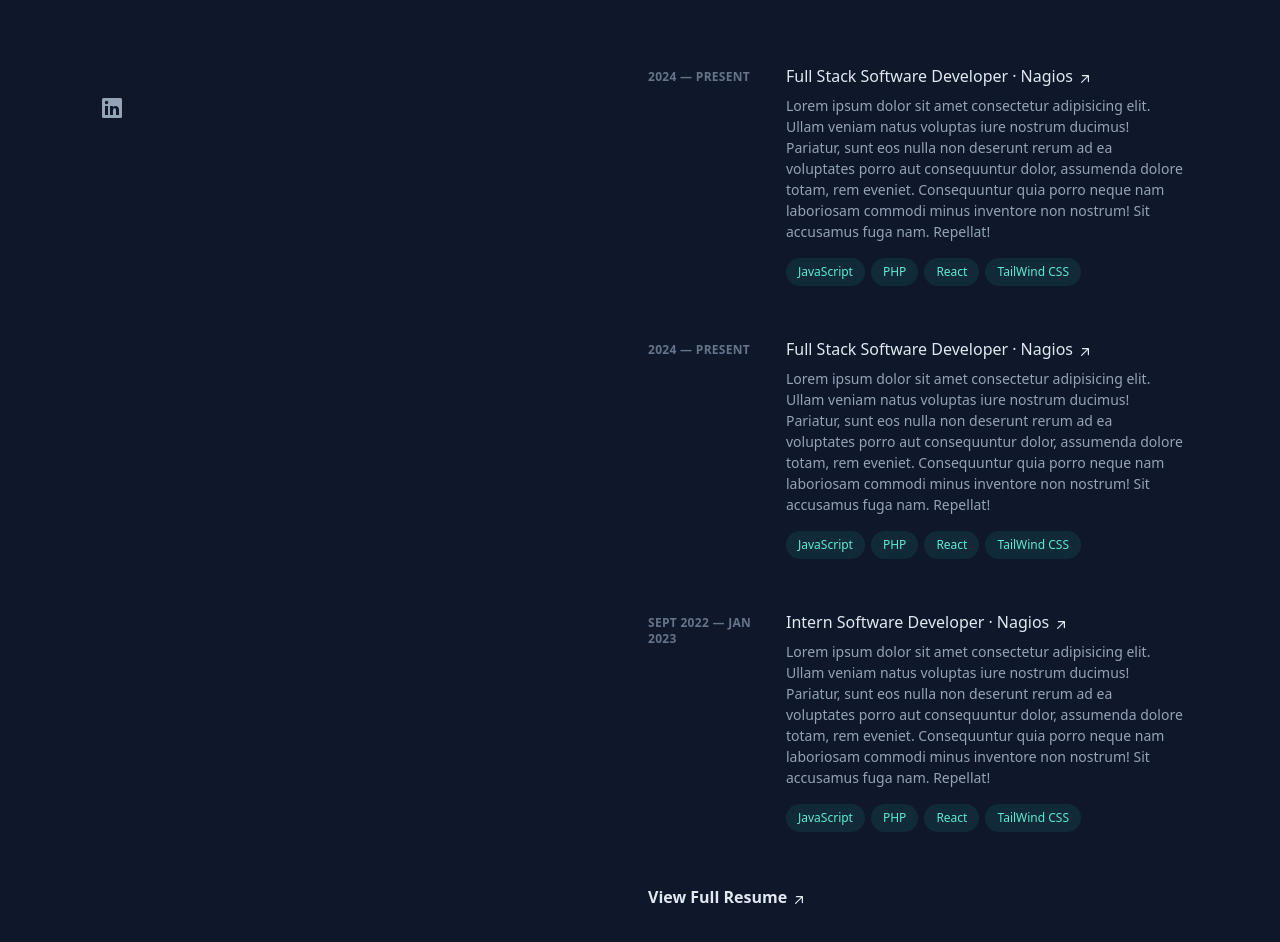
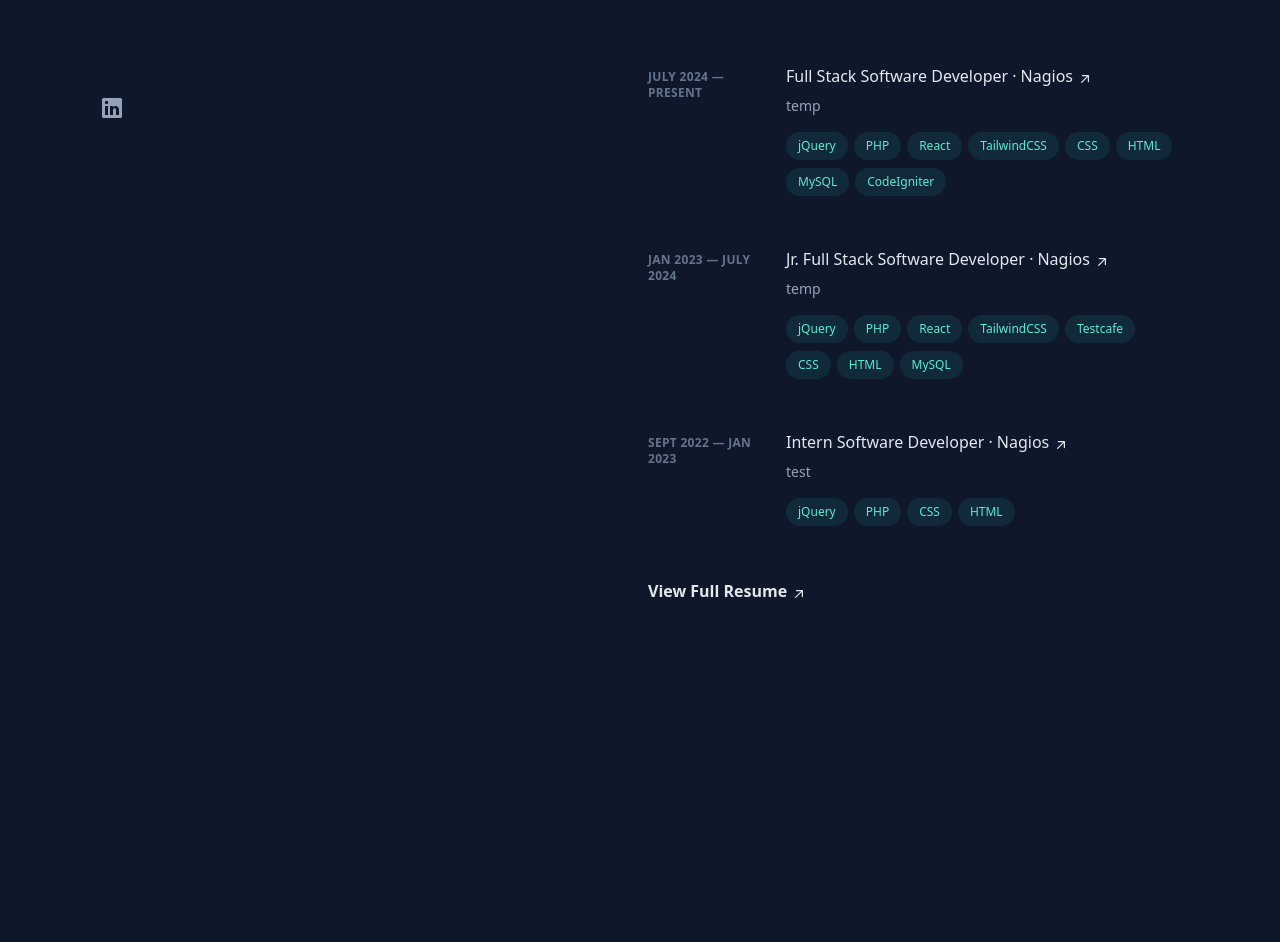
Before and after one commit to SandorGardil/portfolio, a React (Vite) app: page / in a window 1280 px wide. Shown: the part 580-1522 px from the top of the page. After the commit the page ends 1424 px from the top, so only its background shows below. Built offline with nearby package versions, Linux system fonts and the light colour scheme.

Commit message:
componentize the experience items and some fixes to spotlight. Spotlight still needs to be fixed on scroll

```diff
--- a/src/App.tsx
+++ b/src/App.tsx
@@ -9,6 +9,7 @@
   TooltipProvider,
   TooltipTrigger,
 } from "../src/components/ui/tooltip"
+import ExperienceItem from "./components/ui/experience-item"
 import Navigation from "./components/ui/navigation"
 import Spotlight from "./components/ui/spotlight"
 
@@ -59,7 +60,54 @@
                 </div>
                 <div>
                   <ol className="group/list">
-                    <li className="mb-12">
+                    <ExperienceItem
+                      dateRange={"July 2024 — Present"}
+                      companyName={"Nagios"}
+                      companyUrl={"https://www.nagios.com/"}
+                      jobTitle={"Full Stack Software Developer"}
+                      description={"temp"}
+                      technologies={[
+                        { name: "jQuery"},
+                        { name: "PHP"},
+                        { name: "React"},
+                        { name: "TailwindCSS"},
+                        { name: "CSS"},
+                        { name: "HTML"},
+                        { name: "MySQL"},
+                        { name: "CodeIgniter"}
+                      ]}
+                    />
+                    <ExperienceItem
+                      dateRange={"Jan 2023 — July 2024"}
+                      companyName={"Nagios"}
+                      companyUrl={"https://www.nagios.com/"}
+                      jobTitle={"Jr. Full Stack Software Developer"}
+                      description={"temp"}
+                      technologies={[
+                        { name: "jQuery"},
+                        { name: "PHP"},
+                        { name: "React"},
+                        { name: "TailwindCSS"},
+                        { name: "Testcafe"},
+                        { name: "CSS"},
+                        { name: "HTML"},
+                        { name: "MySQL"}
+                      ]}
+                    />
+                    <ExperienceItem
+                      dateRange={"Sept 2022 — Jan 2023"}
+                      companyName={"Nagios"}
+                      companyUrl={"https://www.nagios.com/"}
+                      jobTitle={"Intern Software Developer"}
+                      description={"test"}
+                      technologies={[
+                        { name: "jQuery"},
+                        { name: "PHP"},
+                        { name: "CSS"},
+                        { name: "HTML"}
+                      ]}
+                    />
+                    {/* <li className="mb-12">
                       <div className="group relative grid pb-1 transition-all sm:grid-cols-8 sm:gap-8 md:gap-4 lg:hover:!opacity-100 lg:group-hover/list:opacity-50">
                         <div className="absolute -inset-x-4 -inset-y-4 z-0 hidden rounded-md transition motion-reduce:transition-none lg:-inset-x-6 lg:block lg:group-hover:bg-slate-800/50 lg:group-hover:shadow-[inset_0_1px_0_0_rgba(148,163,184,0.1)] lg:group-hover:drop-shadow-lg"></div>
                         <header className="z-10 mb-2 mt-1 text-xs font-semibold uppercase tracking-wide text-slate-500 sm:col-span-2" aria-label="2024 to Present">2024 — Present</header>
@@ -71,7 +119,7 @@
                                 <span>Full Stack Software Developer ·
                                   <span className="inline-block ml-1">Nagios
                                     <svg xmlns="http://www.w3.org/2000/svg" viewBox="0 0 20 20" fill="currentColor" className="inline-block h-4 w-4 shrink-0 transition-transform group-hover/link:-translate-y-1 group-hover/link:translate-x-1 group-focus-visible/link:-translate-y-1 group-focus-visible/link:translate-x-1 motion-reduce:transition-none ml-1 translate-y-px" aria-hidden="true">
-                                      <path fill-rule="evenodd" d="M5.22 14.78a.75.75 0 001.06 0l7.22-7.22v5.69a.75.75 0 001.5 0v-7.5a.75.75 0 00-.75-.75h-7.5a.75.75 0 000 1.5h5.69l-7.22 7.22a.75.75 0 000 1.06z" clip-rule="evenodd"></path>
+                                      <path fillRule="evenodd" d="M5.22 14.78a.75.75 0 001.06 0l7.22-7.22v5.69a.75.75 0 001.5 0v-7.5a.75.75 0 00-.75-.75h-7.5a.75.75 0 000 1.5h5.69l-7.22 7.22a.75.75 0 000 1.06z" clipRule="evenodd"></path>
                                     </svg>
                                   </span>
                                 </span>
@@ -87,71 +135,11 @@
                           </ul>
                         </div>
                       </div>
-                    </li>
-
-                    <li className="mb-12">
-                      <div className="group relative grid pb-1 transition-all sm:grid-cols-8 sm:gap-8 md:gap-4 lg:hover:!opacity-100 lg:group-hover/list:opacity-50">
-                        <div className="absolute -inset-x-4 -inset-y-4 z-0 hidden rounded-md transition motion-reduce:transition-none lg:-inset-x-6 lg:block lg:group-hover:bg-slate-800/50 lg:group-hover:shadow-[inset_0_1px_0_0_rgba(148,163,184,0.1)] lg:group-hover:drop-shadow-lg"></div>
-                        <header className="z-10 mb-2 mt-1 text-xs font-semibold uppercase tracking-wide text-slate-500 sm:col-span-2" aria-label="2024 to Present">2024 — Present</header>
-                        <div className="z-10 sm:col-span-6">
-                          <h3 className="font-medium leading-snug text-slate-200">
-                            <div>
-                              <a className="inline-flex items-baseline font-medium leading-tight text-slate-200 hover:text-teal-300 focus-visible:text-teal-300  group/link text-base" href="https://www.nagios.com/" target="_blank" rel="noreferrer noopener" aria-label="Full Stack Developer, Accessibility at Nagios (opens in a new tab)">
-                                <span className="absolute -inset-x-4 -inset-y-2.5 hidden rounded md:-inset-x-6 md:-inset-y-4 lg:block"></span>
-                                <span>Full Stack Software Developer ·
-                                  <span className="inline-block ml-1">Nagios
-                                    <svg xmlns="http://www.w3.org/2000/svg" viewBox="0 0 20 20" fill="currentColor" className="inline-block h-4 w-4 shrink-0 transition-transform group-hover/link:-translate-y-1 group-hover/link:translate-x-1 group-focus-visible/link:-translate-y-1 group-focus-visible/link:translate-x-1 motion-reduce:transition-none ml-1 translate-y-px" aria-hidden="true">
-                                      <path fill-rule="evenodd" d="M5.22 14.78a.75.75 0 001.06 0l7.22-7.22v5.69a.75.75 0 001.5 0v-7.5a.75.75 0 00-.75-.75h-7.5a.75.75 0 000 1.5h5.69l-7.22 7.22a.75.75 0 000 1.06z" clip-rule="evenodd"></path>
-                                    </svg>
-                                  </span>
-                                </span>
-                              </a>
-                            </div>
-                          </h3>
-                          <p className="mt-2 text-sm leading-normal">Lorem ipsum dolor sit amet consectetur adipisicing elit. Ullam veniam natus voluptas iure nostrum ducimus! Pariatur, sunt eos nulla non deserunt rerum ad ea voluptates porro aut consequuntur dolor, assumenda dolore totam, rem eveniet. Consequuntur quia porro neque nam laboriosam commodi minus inventore non nostrum! Sit accusamus fuga nam. Repellat!</p>
-                          <ul className="mt-2 flex flex-wrap" aria-label="Technologies used">
-                            <li className="mr-1.5 mt-2"><div className="flex items-center rounded-full bg-teal-400/10 px-3 py-1 text-xs font-medium leading-5 text-teal-300 ">JavaScript</div></li>
-                            <li className="mr-1.5 mt-2"><div className="flex items-center rounded-full bg-teal-400/10 px-3 py-1 text-xs font-medium leading-5 text-teal-300 ">PHP</div></li>
-                            <li className="mr-1.5 mt-2"><div className="flex items-center rounded-full bg-teal-400/10 px-3 py-1 text-xs font-medium leading-5 text-teal-300 ">React</div></li>
-                            <li className="mr-1.5 mt-2"><div className="flex items-center rounded-full bg-teal-400/10 px-3 py-1 text-xs font-medium leading-5 text-teal-300 ">TailWind CSS</div></li>
-                          </ul>
-                        </div>
-                      </div>
-                    </li>
-
-                    <li className="mb-12">
-                      <div className="group relative grid pb-1 transition-all sm:grid-cols-8 sm:gap-8 md:gap-4 lg:hover:!opacity-100 lg:group-hover/list:opacity-50">
-                        <div className="absolute -inset-x-4 -inset-y-4 z-0 hidden rounded-md transition motion-reduce:transition-none lg:-inset-x-6 lg:block lg:group-hover:bg-slate-800/50 lg:group-hover:shadow-[inset_0_1px_0_0_rgba(148,163,184,0.1)] lg:group-hover:drop-shadow-lg"></div>
-                        <header className="z-10 mb-2 mt-1 text-xs font-semibold uppercase tracking-wide text-slate-500 sm:col-span-2" aria-label="2024 to Present">Sept 2022 — Jan 2023</header>
-                        <div className="z-10 sm:col-span-6">
-                          <h3 className="font-medium leading-snug text-slate-200">
-                            <div>
-                              <a className="inline-flex items-baseline font-medium leading-tight text-slate-200 hover:text-teal-300 focus-visible:text-teal-300  group/link text-base" href="https://www.nagios.com/" target="_blank" rel="noreferrer noopener" aria-label="Full Stack Developer, Accessibility at Nagios (opens in a new tab)">
-                                <span className="absolute -inset-x-4 -inset-y-2.5 hidden rounded md:-inset-x-6 md:-inset-y-4 lg:block"></span>
-                                <span>Intern Software Developer ·
-                                  <span className="inline-block ml-1">Nagios
-                                    <svg xmlns="http://www.w3.org/2000/svg" viewBox="0 0 20 20" fill="currentColor" className="inline-block h-4 w-4 shrink-0 transition-transform group-hover/link:-translate-y-1 group-hover/link:translate-x-1 group-focus-visible/link:-translate-y-1 group-focus-visible/link:translate-x-1 motion-reduce:transition-none ml-1 translate-y-px" aria-hidden="true">
-                                      <path fill-rule="evenodd" d="M5.22 14.78a.75.75 0 001.06 0l7.22-7.22v5.69a.75.75 0 001.5 0v-7.5a.75.75 0 00-.75-.75h-7.5a.75.75 0 000 1.5h5.69l-7.22 7.22a.75.75 0 000 1.06z" clip-rule="evenodd"></path>
-                                    </svg>
-                                  </span>
-                                </span>
-                              </a>
-                            </div>
-                          </h3>
-                          <p className="mt-2 text-sm leading-normal">Lorem ipsum dolor sit amet consectetur adipisicing elit. Ullam veniam natus voluptas iure nostrum ducimus! Pariatur, sunt eos nulla non deserunt rerum ad ea voluptates porro aut consequuntur dolor, assumenda dolore totam, rem eveniet. Consequuntur quia porro neque nam laboriosam commodi minus inventore non nostrum! Sit accusamus fuga nam. Repellat!</p>
-                          <ul className="mt-2 flex flex-wrap" aria-label="Technologies used">
-                            <li className="mr-1.5 mt-2"><div className="flex items-center rounded-full bg-teal-400/10 px-3 py-1 text-xs font-medium leading-5 text-teal-300 ">JavaScript</div></li>
-                            <li className="mr-1.5 mt-2"><div className="flex items-center rounded-full bg-teal-400/10 px-3 py-1 text-xs font-medium leading-5 text-teal-300 ">PHP</div></li>
-                            <li className="mr-1.5 mt-2"><div className="flex items-center rounded-full bg-teal-400/10 px-3 py-1 text-xs font-medium leading-5 text-teal-300 ">React</div></li>
-                            <li className="mr-1.5 mt-2"><div className="flex items-center rounded-full bg-teal-400/10 px-3 py-1 text-xs font-medium leading-5 text-teal-300 ">TailWind CSS</div></li>
-                          </ul>
-                        </div>
-                      </div>
-                    </li>
+                    </li> */}
                   </ol>
                   <div className="mt-12">
                     <a className="inline-flex items-baseline font-medium leading-tight text-slate-200 hover:text-teal-300 focus-visible:text-teal-300 font-semibold text-slate-200 group/link text-base" href="/resume.pdf" target="_blank" rel="noreferrer noopener" aria-label="View Full Resume (opens in a new tab)">
-                      <span>View Full <span className="inline-block">Resume<svg xmlns="http://www.w3.org/2000/svg" viewBox="0 0 20 20" fill="currentColor" className="inline-block h-4 w-4 shrink-0 transition-transform group-hover/link:-translate-y-1 group-hover/link:translate-x-1 group-focus-visible/link:-translate-y-1 group-focus-visible/link:translate-x-1 motion-reduce:transition-none ml-1 translate-y-px" aria-hidden="true"><path fill-rule="evenodd" d="M5.22 14.78a.75.75 0 001.06 0l7.22-7.22v5.69a.75.75 0 001.5 0v-7.5a.75.75 0 00-.75-.75h-7.5a.75.75 0 000 1.5h5.69l-7.22 7.22a.75.75 0 000 1.06z" clip-rule="evenodd"></path></svg></span></span>
+                      <span>View Full <span className="inline-block">Resume<svg xmlns="http://www.w3.org/2000/svg" viewBox="0 0 20 20" fill="currentColor" className="inline-block h-4 w-4 shrink-0 transition-transform group-hover/link:-translate-y-1 group-hover/link:translate-x-1 group-focus-visible/link:-translate-y-1 group-focus-visible/link:translate-x-1 motion-reduce:transition-none ml-1 translate-y-px" aria-hidden="true"><path fillRule="evenodd" d="M5.22 14.78a.75.75 0 001.06 0l7.22-7.22v5.69a.75.75 0 001.5 0v-7.5a.75.75 0 00-.75-.75h-7.5a.75.75 0 000 1.5h5.69l-7.22 7.22a.75.75 0 000 1.06z" clipRule="evenodd"></path></svg></span></span>
                     </a>
                   </div>
                 </div>
--- /dev/null
+++ b/src/components/ui/experience-item.tsx
@@ -0,0 +1,62 @@
+import React from 'react';
+
+interface Technology {
+  name: string;
+}
+
+interface ExperienceItemProps {
+  dateRange: string;
+  companyName: string;
+  companyUrl: string;
+  jobTitle: string;
+  description: any;
+  technologies: Technology[];
+}
+
+const ExperienceItem: React.FC<ExperienceItemProps> = ({
+  dateRange,
+  companyName,
+  companyUrl,
+  jobTitle,
+  description,
+  technologies
+}) => {
+  return (
+    <li className="mb-12">
+      <div className="group relative grid pb-1 transition-all sm:grid-cols-8 sm:gap-8 md:gap-4 lg:hover:!opacity-100 lg:group-hover/list:opacity-50">
+        <div className="absolute -inset-x-4 -inset-y-4 z-0 hidden rounded-md transition motion-reduce:transition-none lg:-inset-x-6 lg:block lg:group-hover:bg-slate-800/50 lg:group-hover:shadow-[inset_0_1px_0_0_rgba(148,163,184,0.1)] lg:group-hover:drop-shadow-lg"></div>
+        <header className="z-10 mb-2 mt-1 text-xs font-semibold uppercase tracking-wide text-slate-500 sm:col-span-2" aria-label={dateRange}>
+          {dateRange}
+        </header>
+        <div className="z-10 sm:col-span-6">
+          <h3 className="font-medium leading-snug text-slate-200">
+            <div>
+              <a className="inline-flex items-baseline font-medium leading-tight text-slate-200 hover:text-teal-300 focus-visible:text-teal-300 group/link text-base" href={companyUrl} target="_blank" rel="noreferrer noopener" aria-label={`${jobTitle} at ${companyName} (opens in a new tab)`}>
+                <span className="absolute -inset-x-4 -inset-y-2.5 hidden rounded md:-inset-x-6 md:-inset-y-4 lg:block"></span>
+                <span>{jobTitle} ·
+                  <span className="inline-block ml-1">{companyName}
+                    <svg xmlns="http://www.w3.org/2000/svg" viewBox="0 0 20 20" fill="currentColor" className="inline-block h-4 w-4 shrink-0 transition-transform group-hover/link:-translate-y-1 group-hover/link:translate-x-1 group-focus-visible/link:-translate-y-1 group-focus-visible/link:translate-x-1 motion-reduce:transition-none ml-1 translate-y-px" aria-hidden="true">
+                      <path fillRule="evenodd" d="M5.22 14.78a.75.75 0 001.06 0l7.22-7.22v5.69a.75.75 0 001.5 0v-7.5a.75.75 0 00-.75-.75h-7.5a.75.75 0 000 1.5h5.69l-7.22 7.22a.75.75 0 000 1.06z" clipRule="evenodd"></path>
+                    </svg>
+                  </span>
+                </span>
+              </a>
+            </div>
+          </h3>
+          <div className="mt-2 text-sm leading-normal">{description}</div>
+          <ul className="mt-2 flex flex-wrap" aria-label="Technologies used">
+            {technologies.map((tech, index) => (
+              <li key={index} className="mr-1.5 mt-2">
+                <div className="flex items-center rounded-full bg-teal-400/10 px-3 py-1 text-xs font-medium leading-5 text-teal-300 ">
+                  {tech.name}
+                </div>
+              </li>
+            ))}
+          </ul>
+        </div>
+      </div>
+    </li>
+  );
+};
+
+export default ExperienceItem;
```
Also changed, not shown: src/components/ui/spotlight.tsx (+4 -3 lines).
